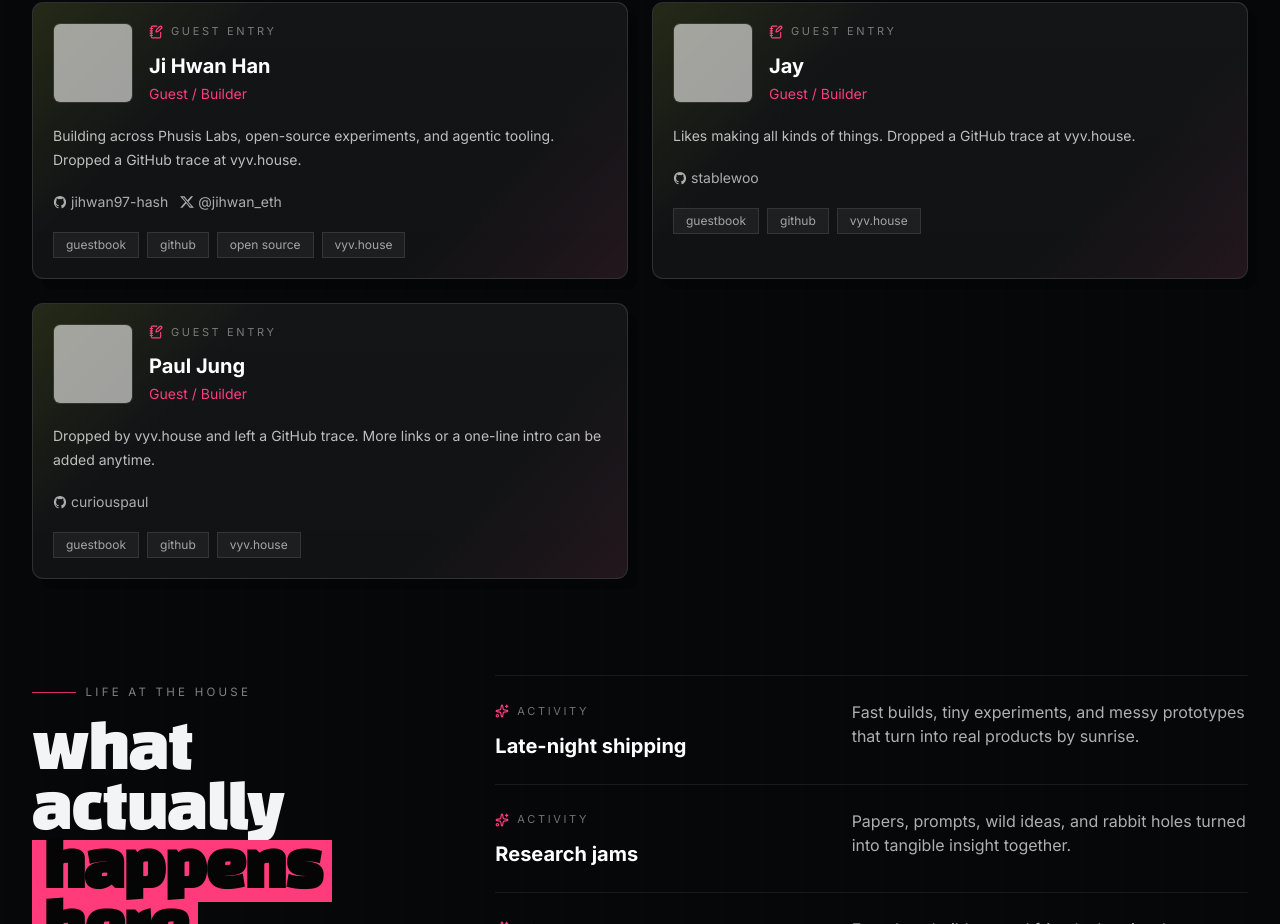
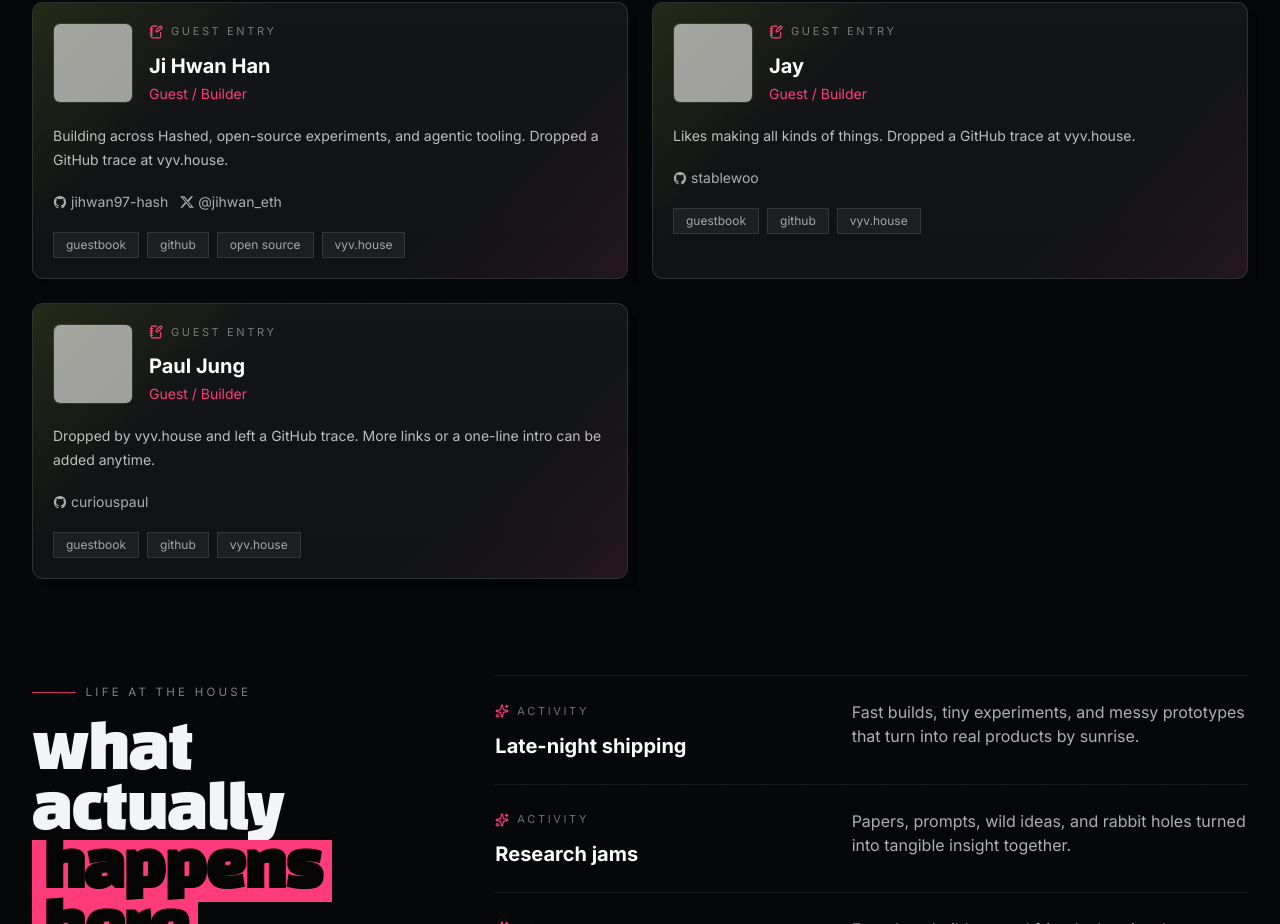
Before and after one commit to seojoonkim/vyv-house, a Next.js app: page / in a window 1280 px wide. Shown: the part 3580-4504 px from the top of the page. Built offline with nearby package versions, Linux system fonts and the light colour scheme; grey boxes are pictures that could not be loaded.

Commit message:
Update Astin guestbook bio

```diff
--- a/src/data/guestbook.ts
+++ b/src/data/guestbook.ts
@@ -6,7 +6,7 @@ export const guestbookEntries: GuestbookEntry[] = [
     name: "Ji Hwan Han",
     title: "Guest / Builder",
     note:
-      "Building across Phusis Labs, open-source experiments, and agentic tooling. Dropped a GitHub trace at vyv.house.",
+      "Building across Hashed, open-source experiments, and agentic tooling. Dropped a GitHub trace at vyv.house.",
     githubHandle: "jihwan97-hash",
     githubUrl: "https://github.com/jihwan97-hash",
     avatarUrl: "https://github.com/jihwan97-hash.png",
```
